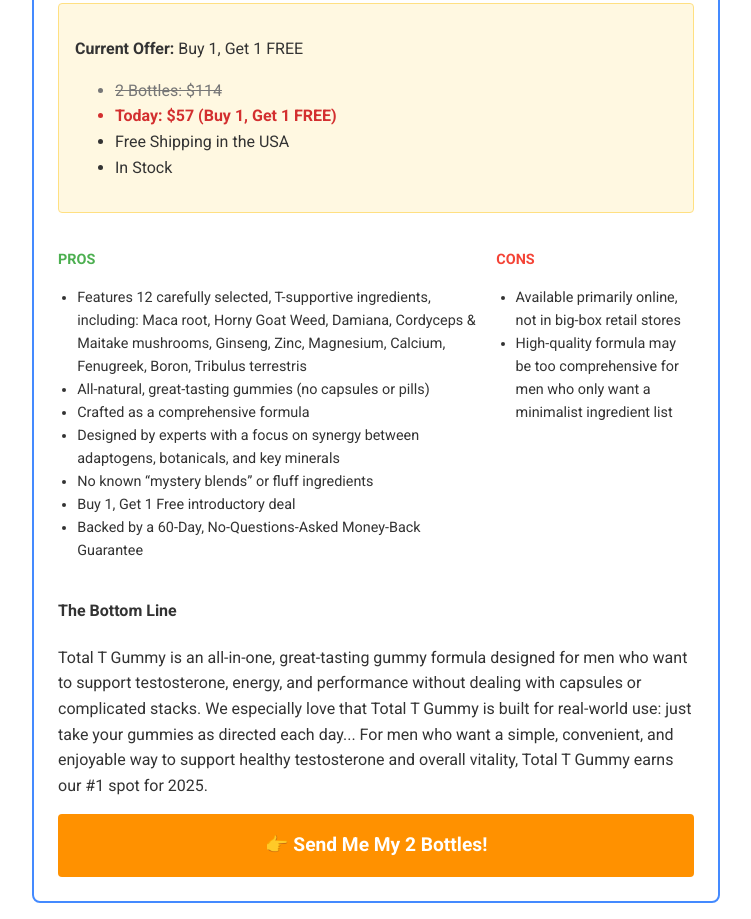
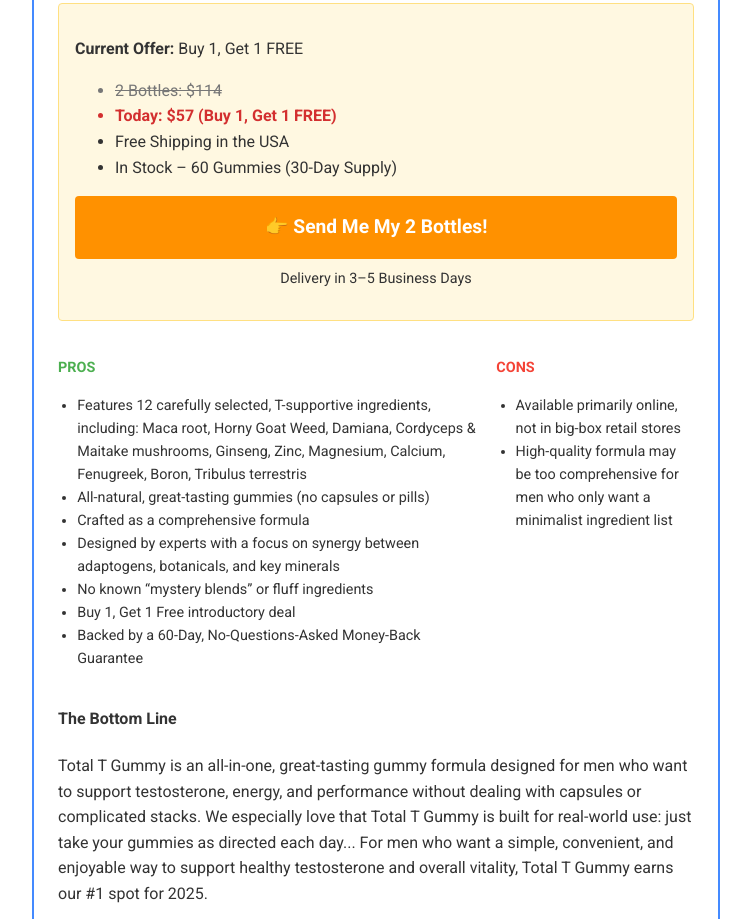
Before and after one commit to mnolte1400/gummytop5, a plain HTML site: page index.html in a window 1280 px wide. Shown: the part 6524-7443 px from the top of the page, without its empty margins (98-849 px from the left). Drawn offline with Linux system fonts and the light colour scheme.

Commit message:
Feat: Add deal box button and update CTA links to totalt.com

```diff
--- a/index.html
+++ b/index.html
@@ -323,8 +323,12 @@
                                         <li class="strikethrough">2 Bottles: $114</li>
                                         <li class="highlight-price">Today: $57 (Buy 1, Get 1 FREE)</li>
                                         <li>Free Shipping in the USA</li>
-                                        <li>In Stock</li>
+                                        <li>In Stock – 60 Gummies (30-Day Supply)</li>
                                     </ul>
+                                    <a href="https://totalt.com/pages/t-gummy2" class="cta-button full-width">👉 Send Me
+                                        My 2 Bottles!</a>
+                                    <p style="text-align: center; margin-top: 0.5rem; font-size: 0.9rem;">Delivery in
+                                        3–5 Business Days</p>
                                 </div>
                                 <div class="pros-cons">
                                     <div class="pros">
@@ -363,7 +367,8 @@
                                         overall vitality, Total T Gummy earns our #1 spot for 2025.</p>
                                 </div>
 
-                                <a href="#" class="cta-button full-width">👉 Send Me My 2 Bottles!</a>
+                                <a href="https://totalt.com/pages/t-gummy2" class="cta-button full-width">👉 Send Me My
+                                    2 Bottles!</a>
                             </div>
                         </div>
                     </div>
@@ -567,7 +572,8 @@
                         <p class="highlight-price">Today: $57 (Buy 1, Get 1 FREE)</p>
                         <p>Free Shipping in the USA</p>
                         <p>In Stock – 60 Gummies (30-Day Supply)</p>
-                        <a href="#" class="cta-button large-btn">👉 Send Me My 2 Bottles!</a>
+                        <a href="https://totalt.com/pages/t-gummy2" class="cta-button large-btn">👉 Send Me My 2
+                            Bottles!</a>
                         <p class="small-text">Delivery in 3–5 Business Days</p>
                     </div>
                 </section>
```
